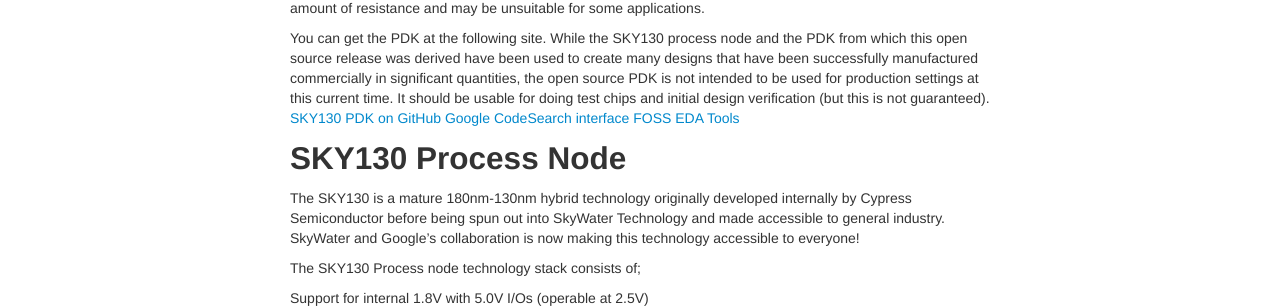
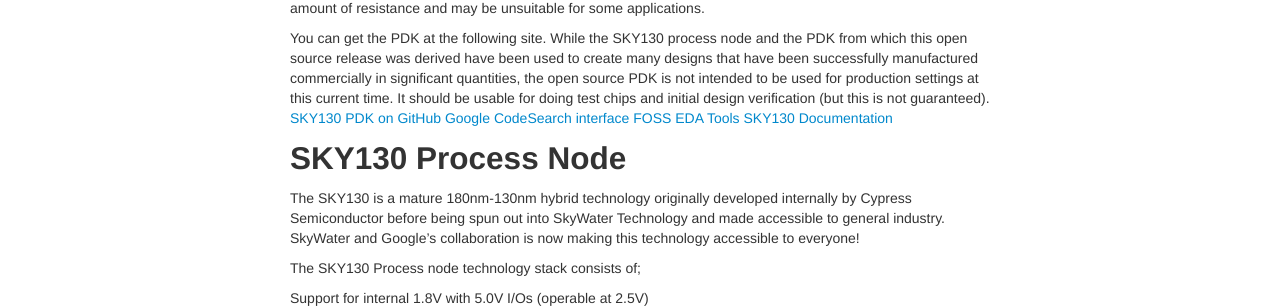
Before and after one commit to stineje/stineje.github.io, a Jekyll site: the page built from pages/overview.md, in a window 1280 px wide. Shown: the part 324-632 px from the top of the page. Built offline with Jekyll 4.4.1, drawn with Linux system fonts in a browser that asks for light colours; comment, search, counter and statistics services are not loaded.

Commit message:
Resources

```diff
--- a/pages/overview.md
+++ b/pages/overview.md
@@ -26,7 +26,9 @@
 verification (but this is not guaranteed).
 [SKY130 PDK on GitHub](https://github.com/google/skywater-pdk)
 [Google CodeSearch interface](https://cs.opensource.google/skywater-pdk)
-[FOSS EDA Tools](https://foss-eda-tools.googlesource.com/skywater-pdk/)
+[FOSS EDA
+Tools](https://foss-eda-tools.googlesource.com/skywater-pdk/)
+[SKY130 Documentation](https://skywater-pdk.readthedocs.io/en/main/)
 
 ## SKY130 Process Node
 
```
